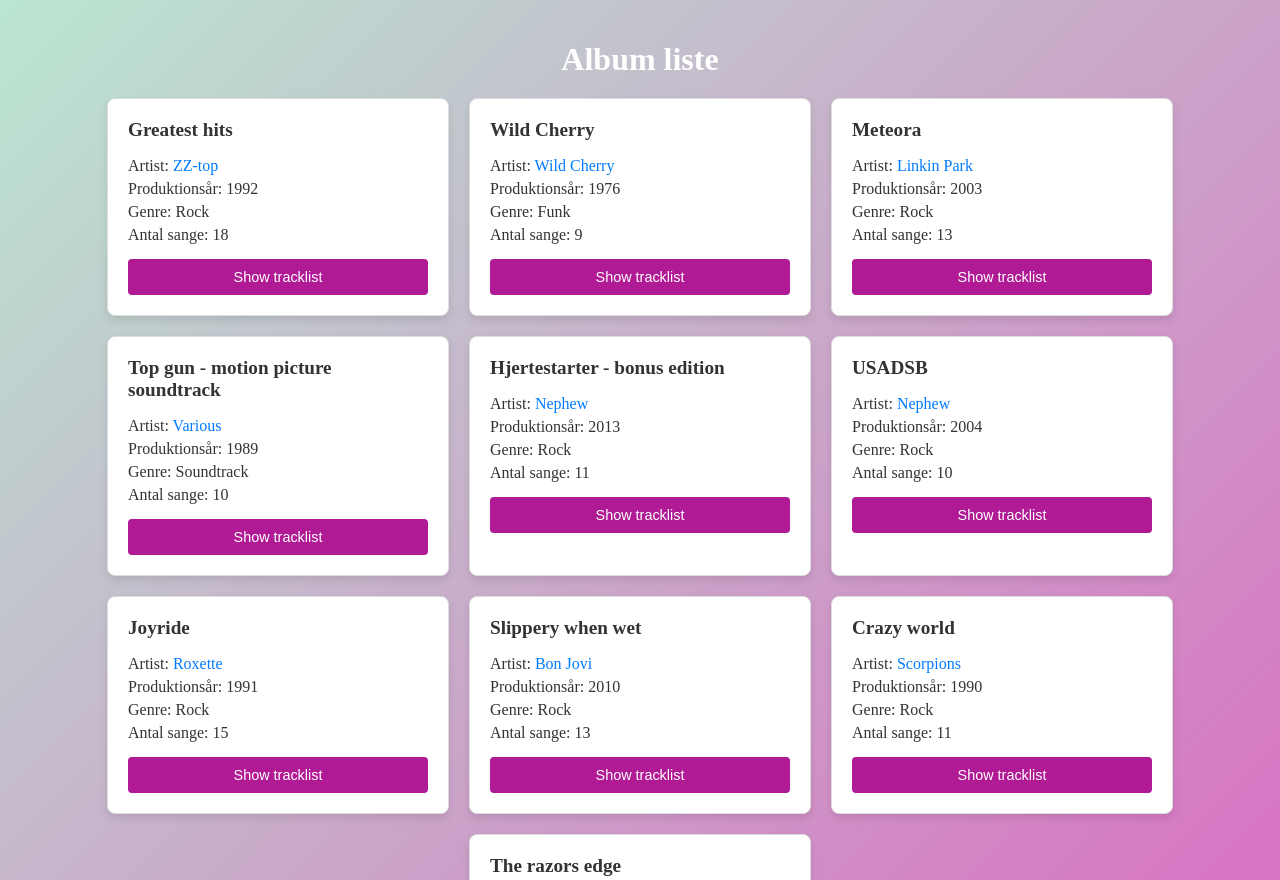
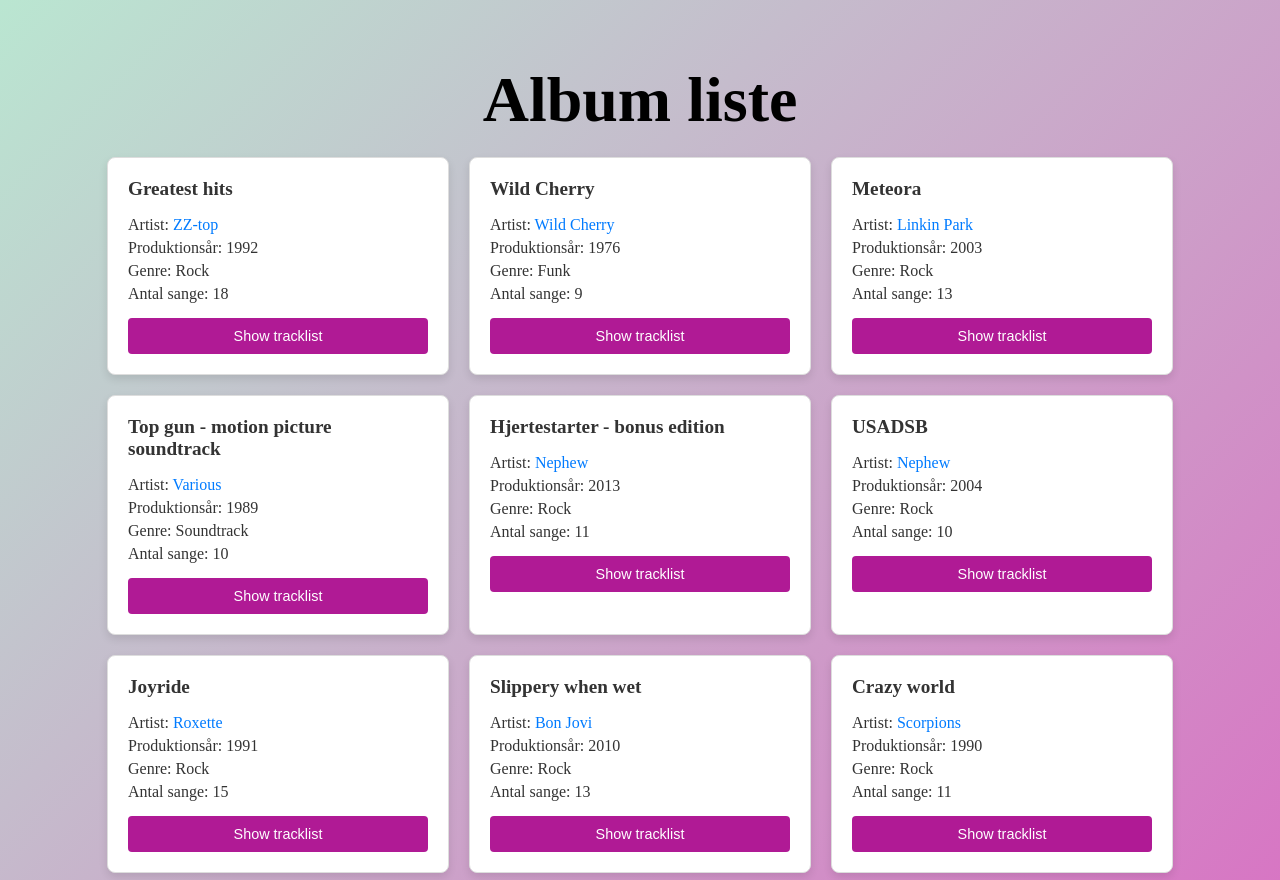
Before and after one commit to AwesomeBromonus/Webtek-afl-repo, a plain HTML site: page Aflevering 2/index.html in a window 1280 px wide. Shown: the top 880 px of the page. Drawn offline with Linux system fonts and the light colour scheme.

Commit message:
Update styles.css
Ændring af farve og størrelse på h1

```diff
--- a/Aflevering 2/styles.css
+++ b/Aflevering 2/styles.css
@@ -13,8 +13,8 @@ body {
 
 
 h1 {
-    font-size: 2em;
-    color: #ffffff;
+  font-size: 4em;
+    color: #000000;
     margin-bottom: 20px;
 }
 
```
